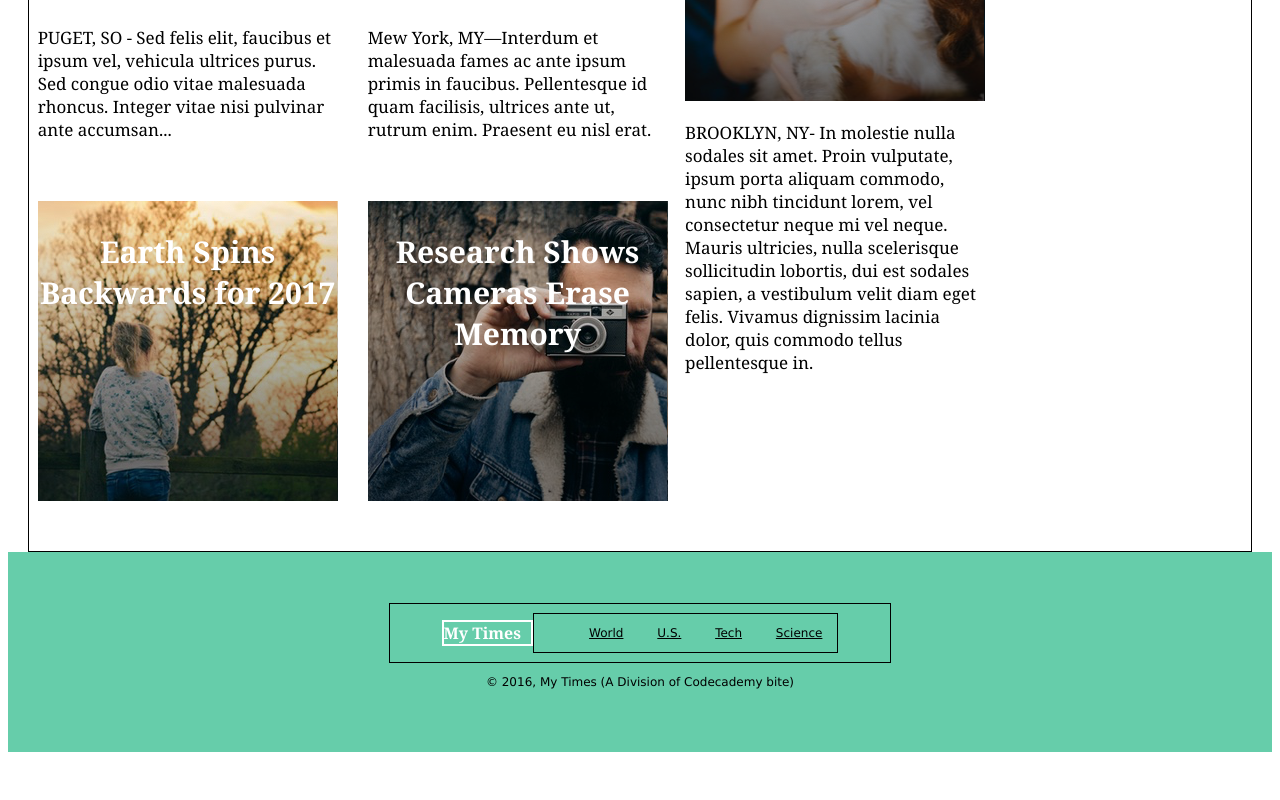
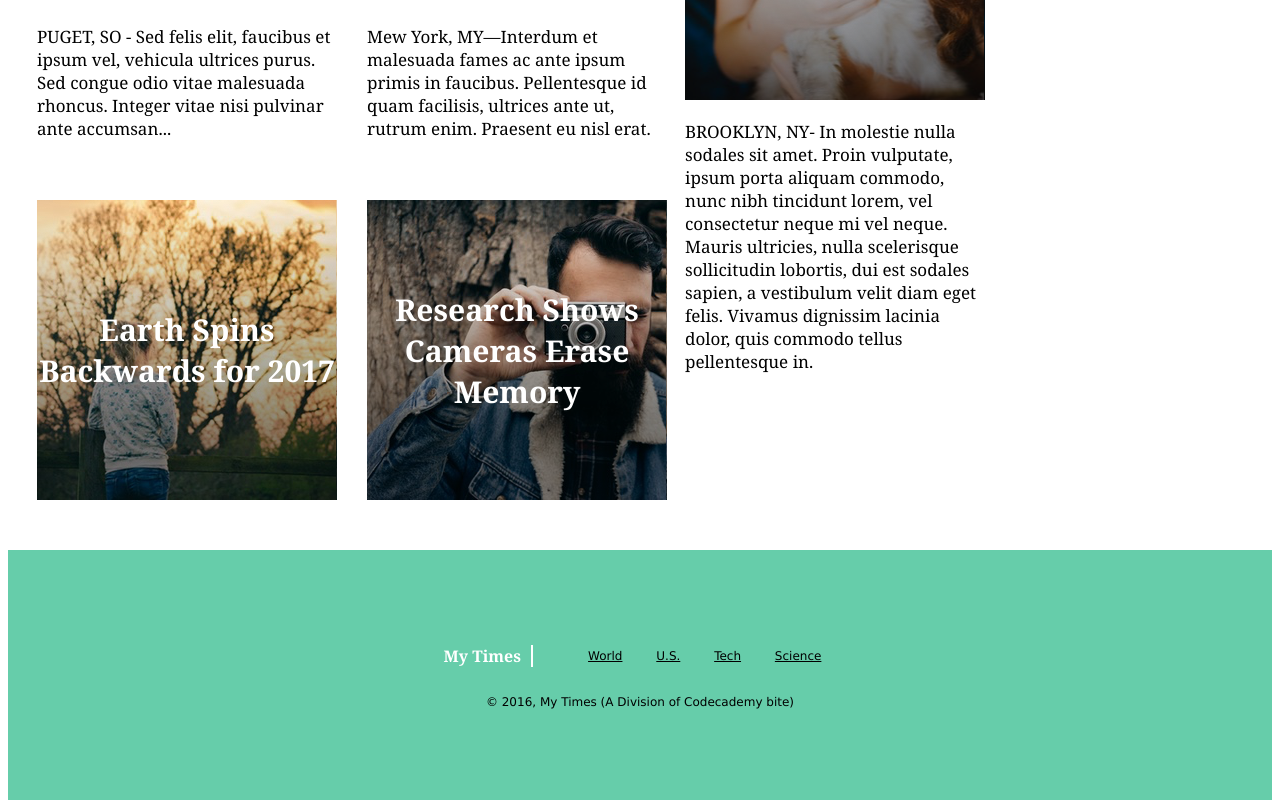
Before and after one commit to marcosamb/My_Times, a plain HTML site: page index.html in a window 1280 px wide. Shown: the part 782-1582 px from the top of the page. Before the commit the page ends 1534 px from the top, so only its background shows below. Drawn offline with Linux system fonts and the light colour scheme.

Commit message:
Make final edditing and finishing

```diff
--- a/Resources/CSS/style.css
+++ b/Resources/CSS/style.css
@@ -52,7 +52,6 @@ li a {
   justify-content: space-around;
   position: relative;
   top: 70px;
-  border: 1px solid;
 }
 
 /* Left Column */
@@ -62,7 +61,6 @@ li a {
   margin-top: 30px;
   flex-flow: row wrap;
   justify-content: space-between;
-
 }
 div.news1 {
   display: inline-block;
@@ -85,14 +83,12 @@ p.title1{
 div.news2 {
   display: inline-block;
   width: 300px;
-
 }
 p.title2 {
   font-size: 25px;
   font-weight: bold;
   margin-top: 40px;
   margin-bottom: 20px;
-
 }
 div.earthpic {
   display: flex;
@@ -101,19 +97,18 @@ div.earthpic {
   margin: 50px 0;
 }
 p.earth {
+  display: flex;
   font-family: Georgia;
   font-weight: bold;
   font-size: 30px;
   color: white;
   text-align: center;
-
-
+  align-items: center;
 }
 
 div.news3 {
   display: inline-block;
   width: 300px;
-
 }
 
 p.title3 {
@@ -121,8 +116,6 @@ p.title3 {
   font-weight: bold;
   margin-top: 40px;
   margin-bottom: 20px;
-
-
 }
 
 div.researchpic {
@@ -130,17 +123,16 @@ div.researchpic {
   background-image: url("../Images/img-story-3.png");
   height: 300px;
   margin: 50px 0;
-
 }
 
 p.research {
+  display: flex;
   font-family: Georgia;
   font-weight: bold;
   font-size: 30px;
   color: white;
   text-align: center;
-
-
+  align-items: center;
 }
 p.information {
   font-family: Georgia;
@@ -157,12 +149,9 @@ p.information {
   width: 300px;
   display: inline-flex;
   margin-top: 30px;
-
   flex-direction: column;
 }
-.news4 {
 
-}
 p.title4 {
   font-size: 25px;
   font-weight: bold;
@@ -182,9 +171,7 @@ p.cat {
   color: white;
   text-align: center;
   display: flex;
-}
-.news5 {
-
+  align-items: center;
 }
 
 /* Right Column */
@@ -193,7 +180,6 @@ p.cat {
   display: inline-flex;
   margin-top: 30px;
   flex-direction: column;
-
 }
 
 .news6 {
@@ -235,17 +221,13 @@ footer {
   width: 100%;
   top: 70px;
   left: 0;
-  height: 200px;
-
-
+  height: 250px;
 }
 div.first-line{
   display: flex;
   width: 500px;
-  border: 1px solid;
   justify-content: center;
   align-items: center;
-
 }
 p.foot {
   display: flex;
@@ -254,12 +236,9 @@ p.foot {
   font-weight: bold;
   color: white;
   padding-right: 10px;
-  border: 2px solid;
+  border-right: 2px solid;
 }
-nav.foot-menu{
 
-  border: 1px solid;
-}
 nav.foot-menu li{
   display: inline-block;
   margin: 0 15px;
```
